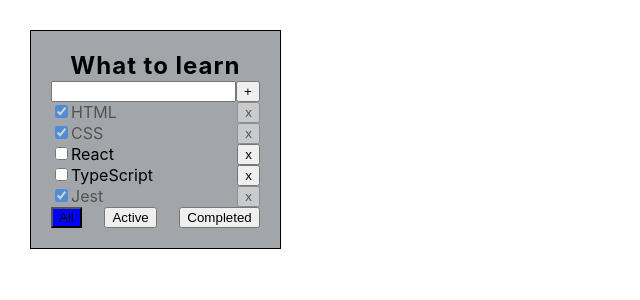
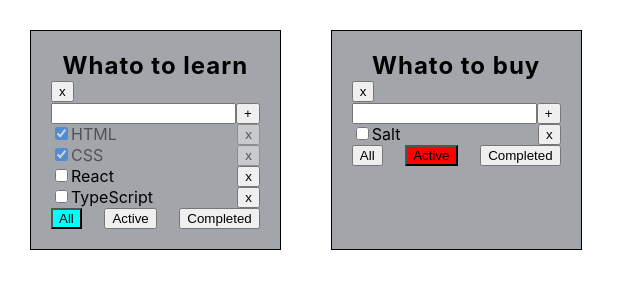
Before and after one commit to maxmajorov/ToDoList, a React (Create React App) app: page / in a window 1280 px wide. Shown: the top 300 px of the page, without its empty margins (0-640 px from the left). Built offline with nearby package versions, Linux system fonts and the light colour scheme.

Commit message:
feat: done 5th lesson, multi todos, del list

```diff
--- a/src/App.tsx
+++ b/src/App.tsx
@@ -10,69 +10,106 @@ export type TasksType = {
   isDone: boolean;
 };
 
+type TodoListType = {
+  id: string;
+  title: string;
+  filter: FilterValuesType;
+};
+
 const App = () => {
-  const [tasks, setTasks] = useState<Array<TasksType>>([
+  let todoListID_1 = v1();
+  let todoListID_2 = v1();
+
+  const [todoLists, setTodoLists] = useState<Array<TodoListType>>([
+    { id: todoListID_1, title: "Whato to learn", filter: "all" },
+    { id: todoListID_2, title: "Whato to buy", filter: "active" },
+  ]);
+
+  const [tasksObj, setTasks] = useState({
+    [todoListID_1]: [
       { id: v1(), text: "HTML", isDone: true },
       { id: v1(), text: "CSS", isDone: true },
       { id: v1(), text: "React", isDone: false },
       { id: v1(), text: "TypeScript", isDone: false },
-    { id: v1(), text: "Jest", isDone: true },
-  ]);
+    ],
+    [todoListID_2]: [
+      { id: v1(), text: "Milk", isDone: true },
+      { id: v1(), text: "Bread", isDone: true },
+      { id: v1(), text: "Salt", isDone: false },
+    ],
+  });
 
-  console.log(tasks);
+  const changeFilter = (filter: FilterValuesType, todoListID: string) => {
+    let todoList = todoLists.find((el) => el.id === todoListID);
 
-  const [filter, setFilter] = useState<FilterValuesType>("all");
-
-  const getFilteredTasksForRender = () => {
-    switch (filter) {
-      case "completed":
-        return tasks.filter((el) => el.isDone);
-      case "active":
-        return tasks.filter((el) => !el.isDone);
-      default:
-        return tasks;
+    if (todoList) {
+      todoList.filter = filter;
+      setTodoLists([...todoLists]);
     }
   };
 
-  const changeFilter = (filter: FilterValuesType) => {
-    setFilter(filter);
+  const removeTaskItem = (taskID: string, todoListID: string) => {
+    const task = tasksObj[todoListID]; //находим по ID нужный todoList
+    const filteredTasks = task.filter((el) => el.id !== taskID); // фильтруем его
+    tasksObj[todoListID] = filteredTasks; // перезаписываем его отфильтрованными тасками
+    setTasks({ ...tasksObj }); // не мутируя исходник записываем
   };
 
-  const filteredTasksForRender = getFilteredTasksForRender();
-
-  const removeTaskItem = (taskID: string) => {
-    const filteredTasks = tasks.filter((el) => el.id !== taskID);
-    setTasks(filteredTasks);
+  const addTask = (newTask: string, todoListID: string) => {
+    const task = tasksObj[todoListID]; //находим по ID нужный todoList
+    const addnewTask = { id: v1(), text: newTask, isDone: false }; //создаем новую таску
+    const newArrayTasks = [addnewTask, ...task]; // добавляем новую таску
+    tasksObj[todoListID] = newArrayTasks; // перезаписываем с учетом новой таски
+    setTasks({ ...tasksObj }); // не мутируя исходник записываем
   };
 
-  const addTask = (newTask: string) => {
-    const addnewTask = { id: v1(), text: newTask, isDone: false };
-    const newArrayTasks = [addnewTask, ...tasks];
-    setTasks(newArrayTasks);
+  const changeTaskStatus = (
+    taskID: string,
+    isDone: boolean,
+    todoListID: string
+  ) => {
+    const task = tasksObj[todoListID]; //находим по ID нужный todoList
+    tasksObj[todoListID] = task.map(
+      (el) => (el.id === taskID ? { ...el, isDone: !el.isDone } : el) // перезаписываем с учетом нового статуса таски
+    );
+
+    setTasks({ ...tasksObj }); // не мутируя исходник записываем
   };
 
-  const changeTaskStatus = (taskID: string, isDone: boolean) => {
-    setTasks(
-      tasks.map((el) => (el.id === taskID ? { ...el, isDone: !el.isDone } : el))
-    );
+  const removeTodoList = (todoListID: string) => {
+    const withoutRemoveTodo = todoLists.filter((el) => el.id !== todoListID); //фильтруем листы по ID
+    setTodoLists(withoutRemoveTodo); //устанавливаем с учетом отвильтрованных листов
+    delete tasksObj[todoListID]; //также удаляем задачи для этого листа
+    setTasks({ ...tasksObj }); // также установливаем таски заново с учетом удаленных
   };
 
   return (
     <div className="App">
+      {todoLists.map((el) => {
+        let todoListTasks = tasksObj[el.id]; // присваиваем тот или туду лист в зависимости от id
+        let filteredTasksForRender = todoListTasks;
+
+        el.filter === "all"
+          ? (filteredTasksForRender = todoListTasks)
+          : el.filter === "completed"
+          ? (filteredTasksForRender = todoListTasks.filter((el) => el.isDone))
+          : (filteredTasksForRender = todoListTasks.filter((el) => !el.isDone));
+
+        return (
           <ToDoList
-        title="What to learn"
-        filter={filter}
+            key={el.id}
+            id={el.id}
+            title={el.title}
+            filter={el.filter}
             tasks={filteredTasksForRender}
             addTask={addTask}
             removeTaskItem={removeTaskItem}
             changeFilter={changeFilter}
             changeTaskStatus={changeTaskStatus}
+            removeTodoList={removeTodoList}
           />
-      {/* <ToDoList
-        title="Day's tasks"
-        tasks={tasks[1]}
-        removeTaskItem={removeTaskItem}
-      /> */}
+        );
+      })}
     </div>
   );
 };
--- a/src/components/ToDoList/Buttons/Buttons.tsx
+++ b/src/components/ToDoList/Buttons/Buttons.tsx
@@ -3,19 +3,21 @@ import { FilterValuesType } from "../../../App";
 import classes from "./Buttons.module.css";
 
 type ButtonsType = {
+  id: string;
   filter: FilterValuesType;
-  changeFilter: (filter: FilterValuesType) => void;
+  changeFilter: (filter: FilterValuesType, todoListID: string) => void;
 };
 
 const Buttons: React.FC<ButtonsType> = (props) => {
-  const onClickAllButton = () => props.changeFilter("all");
-  const onClickActiveButton = () => props.changeFilter("active");
-  const onClickCompletedButton = () => props.changeFilter("completed");
+  const onClickAllButton = () => props.changeFilter("all", props.id);
+  const onClickActiveButton = () => props.changeFilter("active", props.id);
+  const onClickCompletedButton = () =>
+    props.changeFilter("completed", props.id);
 
   return (
     <div className={classes.controls}>
       <button
-        style={props.filter === "all" ? { backgroundColor: "blue" } : {}}
+        style={props.filter === "all" ? { backgroundColor: "aqua" } : {}}
         onClick={onClickAllButton}
       >
         All
--- a/src/components/ToDoList/ListItems/ListItems.tsx
+++ b/src/components/ToDoList/ListItems/ListItems.tsx
@@ -3,9 +3,14 @@ import { TasksType } from "../../../App";
 import classes from "./ListItems.module.css";
 
 type ListItemsPropsType = {
+  id: string;
   tasks: Array<TasksType>;
-  removeTaskItem: (taskID: string) => void;
-  changeTaskStatus: (taskID: string, isDone: boolean) => void;
+  removeTaskItem: (taskID: string, todoListID: string) => void;
+  changeTaskStatus: (
+    taskID: string,
+    isDone: boolean,
+    todoListID: string
+  ) => void;
 };
 
 const ListItems: React.FC<ListItemsPropsType> = (props) => {
@@ -21,14 +26,18 @@ const ListItems: React.FC<ListItemsPropsType> = (props) => {
           type="checkbox"
           checked={task.isDone}
           onChange={(event: ChangeEvent<HTMLInputElement>) =>
-            props.changeTaskStatus(task.id, event.currentTarget.checked)
+            props.changeTaskStatus(
+              task.id,
+              event.currentTarget.checked,
+              props.id
+            )
           }
           //кроме id передаем и isDone.тк функци не знает что сидит в isDone.
           //так тоже работает onClick={() => props.changeTaskStatus(task.id, task.isDone)}
         />
         <span>{task.text}</span>
       </div>
-      <button onClick={() => props.removeTaskItem(task.id)}>x</button>
+      <button onClick={() => props.removeTaskItem(task.id, props.id)}>x</button>
     </li>
   ));
   return listItems.length ? (
--- a/src/components/ToDoList/TitleInput/TitleInput.tsx
+++ b/src/components/ToDoList/TitleInput/TitleInput.tsx
@@ -2,8 +2,10 @@ import React, { ChangeEvent, KeyboardEvent, useState } from "react";
 import classes from "./TitleInput.module.css";
 
 type TitleInputPropsType = {
+  id: string;
   title: string;
-  addTask: (newTask: string) => void;
+  addTask: (newTask: string, todoListID: string) => void;
+  removeTodoList: (todoListID: string) => void;
 };
 
 const TitleInput: React.FC<TitleInputPropsType> = (props) => {
@@ -20,7 +22,7 @@ const TitleInput: React.FC<TitleInputPropsType> = (props) => {
 
     !newTaskTitleTrim.length
       ? setError("Please, input correct task")
-      : props.addTask(newTaskTitleTrim);
+      : props.addTask(newTaskTitleTrim, props.id);
 
     setNewTaskTitle("");
   };
@@ -29,9 +31,14 @@ const TitleInput: React.FC<TitleInputPropsType> = (props) => {
     event.charCode === 13 ? onClickAddTaskButtonHandler() : console.log("null");
   };
 
+  const removeTodoListHandler = () => {
+    props.removeTodoList(props.id);
+  };
+
   return (
     <>
       <h3 className={classes.title}>{props.title}</h3>
+      <button onClick={removeTodoListHandler}>x</button>
       <div>
         <input
           className={error.length ? classes.inputError : ""}
--- a/src/components/ToDoList/ToDoList.tsx
+++ b/src/components/ToDoList/ToDoList.tsx
@@ -6,20 +6,32 @@ import TitleInput from "./TitleInput/TitleInput";
 import classes from "./ToDoList.module.css";
 
 type TodoListPropsType = {
+  id: string;
   title: string;
   filter: FilterValuesType;
   tasks: Array<TasksType>;
-  addTask: (newTask: string) => void;
-  removeTaskItem: (taskID: string) => void;
-  changeFilter: (filter: FilterValuesType) => void;
-  changeTaskStatus: (taskID: string, isDone: boolean) => void;
+  addTask: (newTask: string, todoListID: string) => void;
+  removeTaskItem: (taskID: string, todoListID: string) => void;
+  changeFilter: (filter: FilterValuesType, todoListID: string) => void;
+  changeTaskStatus: (
+    taskID: string,
+    isDone: boolean,
+    todoListID: string
+  ) => void;
+  removeTodoList: (todoListID: string) => void;
 };
 
 const ToDoList: React.FC<TodoListPropsType> = (props) => {
   return (
     <div className={classes.wrapper}>
-      <TitleInput addTask={props.addTask} title={props.title} />
+      <TitleInput
+        id={props.id}
+        addTask={props.addTask}
+        title={props.title}
+        removeTodoList={props.removeTodoList}
+      />
       <ListItems
+        id={props.id}
         tasks={props.tasks}
         removeTaskItem={props.removeTaskItem}
         changeTaskStatus={props.changeTaskStatus}
@@ -27,7 +39,11 @@ const ToDoList: React.FC<TodoListPropsType> = (props) => {
 
       {/* Если таски отсутствуют то выводится сообщение (прописано в ListItems) и пропадают кнопки, но есть БАГ???*/}
       {/* {props.tasks.length ? ( */}
-      <Buttons filter={props.filter} changeFilter={props.changeFilter} />
+      <Buttons
+        id={props.id}
+        filter={props.filter}
+        changeFilter={props.changeFilter}
+      />
       {/* ) : null} */}
     </div>
   );
```
Lines whose indentation alone changed are shown as unchanged.
